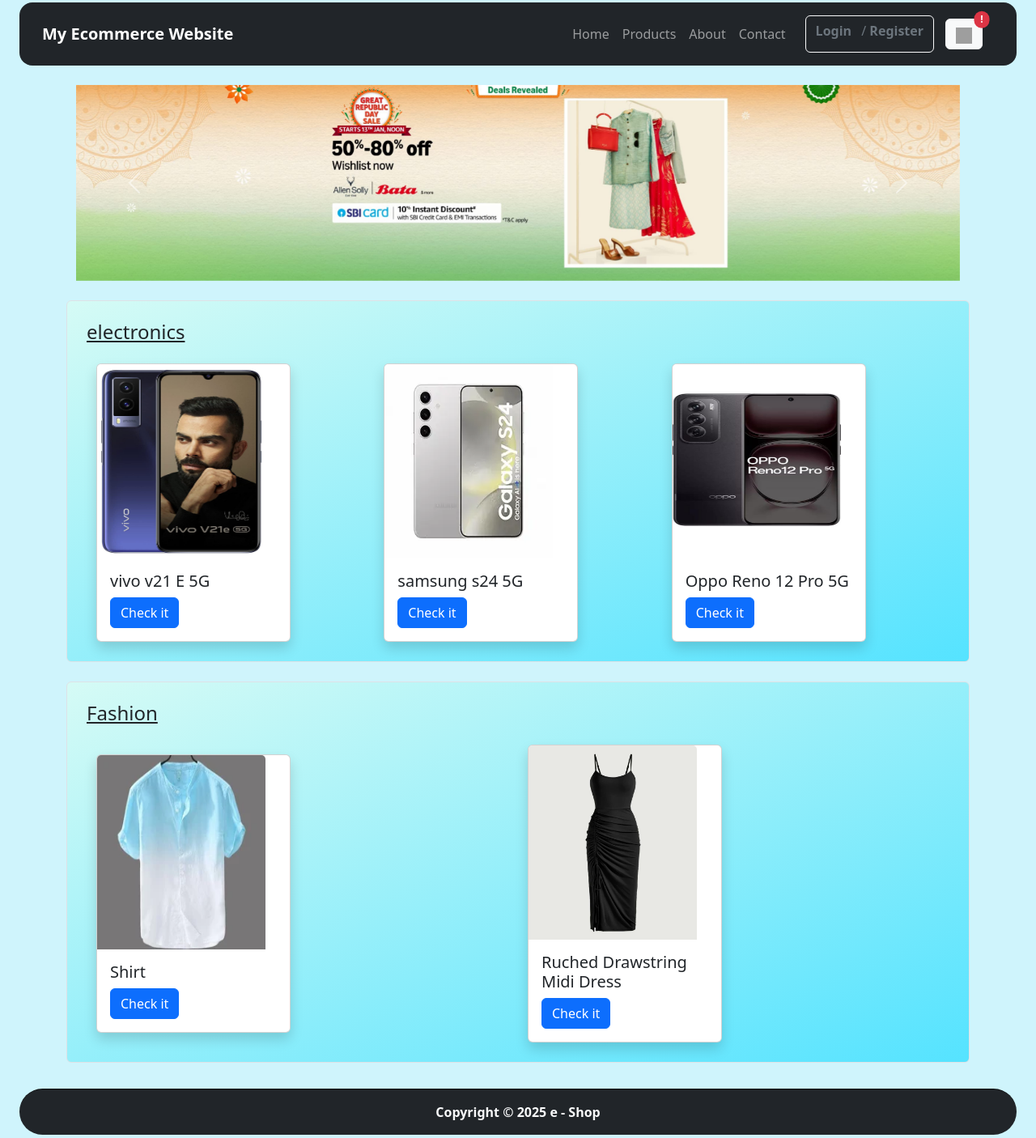
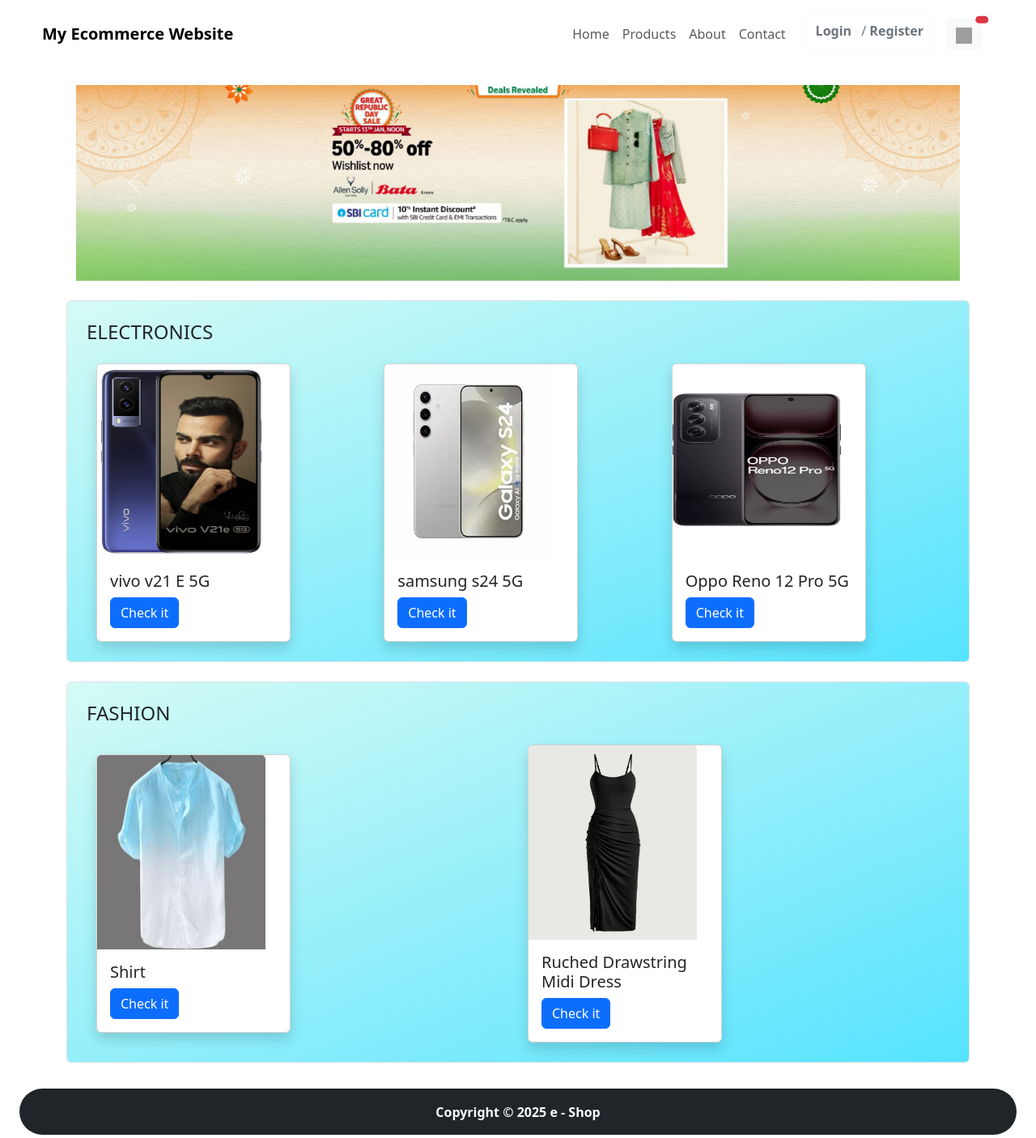
Before and after one commit to Gaurav-SonkaR/Ecommerce-website-with-django, a Django app: page / in a window 1280 px wide. Shown: the whole page at 81% size. Run offline with Django 5.2, Linux system fonts and the light colour scheme; data comes from the database, SQL or seed files in the repository; grey boxes are pictures that could not be loaded.

Commit message:
Add files via upload

```diff
--- a/core/templates/base.html
+++ b/core/templates/base.html
@@ -10,12 +10,12 @@
   <link href="https://cdn.jsdelivr.net/npm/bootstrap@5.3.3/dist/css/bootstrap.min.css" rel="stylesheet" integrity="sha384-QWTKZyjpPEjISv5WaRU9OFeRpok6YctnYmDr5pNlyT2bRjXh0JMhjY6hW+ALEwIH" crossorigin="anonymous">
 </head>
 
-<body class="bg-info-subtle">
+<body class="">
   {% load static %}
 
   <!-- Header -->
   <header>
-    <nav class="navbar navbar-expand-lg navbar-dark bg-dark p-3 ">
+    <nav class="navbar navbar-expand-lg navbar-light  p-3 ">
       <div class="container-fluid">
         <a class="navbar-brand d-flex align-items-center" href="{% url 'home' %}">
           <!-- Optional Logo -->
@@ -42,8 +42,8 @@
           </ul>
           <ul class="navbar-nav ms-lg-3">
             {% if request.user.is_authenticated %}
-            <li class="nav-item">
-              <a class="btn btn-outline-light" href="{% url 'logout' %}">Logout</a>
+            <li class="nav-item btn btn-outline-light text-secondary">
+              <a class="text-secondary mx-2 " href="{% url 'logout' %}">Logout</a>
             </li>
             {% else %}
             <li class="nav-item btn btn-outline-light text-secondary">
@@ -55,7 +55,11 @@
             <li class="nav-item m-1">
               <a class="btn btn-light position-relative" href="{% url 'cart_view' %}">
                 <img width="20" height="20" src="https://img.icons8.com/pastel-glyph/100/shopping-cart--v1.png" alt="shopping-cart--v1" />
-                <span class="position-absolute top-0 start-100 translate-middle badge rounded-pill bg-danger">!</span>
+                <span class="position-absolute top-0 start-100 translate-middle badge rounded-pill bg-danger">
+                  {% if request.user.is_authenticated %}
+                    !
+                  {% endif %}
+                </span>
               </a>
             </li>
           </ul>
--- a/core/templates/contact.html
+++ b/core/templates/contact.html
@@ -5,7 +5,7 @@
     <!-- Contact Section -->
     <section class="py-5">
         <div class="container">
-            <div class="container bg-light  p-3 rounded border   shadow">
+            <div class="container bg-warning-subtle  p-3 rounded border   shadow">
                 <h1 class="text-center mb-4">Contact Us</h1>
                 <p class="text-center mb-5">
                     Have questions? Need help? We're here for you! Fill out the form below or reach out through any of our contact methods.
--- a/core/templates/index.html
+++ b/core/templates/index.html
@@ -32,7 +32,7 @@
   <!-- Containers -->
   {% for category in product_categories %}
   <div class="container container-fluid border products-overview mt-4 mb-4 p-4 bg-light rounded ">
-    <h4><u>{{ category }}</u></h4>
+    <h4>{{ category | upper}}</h4>
     <div class="container pt-3">
       <div class="row align-items-center">
         {% for product in products %}
```
Also changed, not shown: cart/models.py (line endings or trailing spaces).
